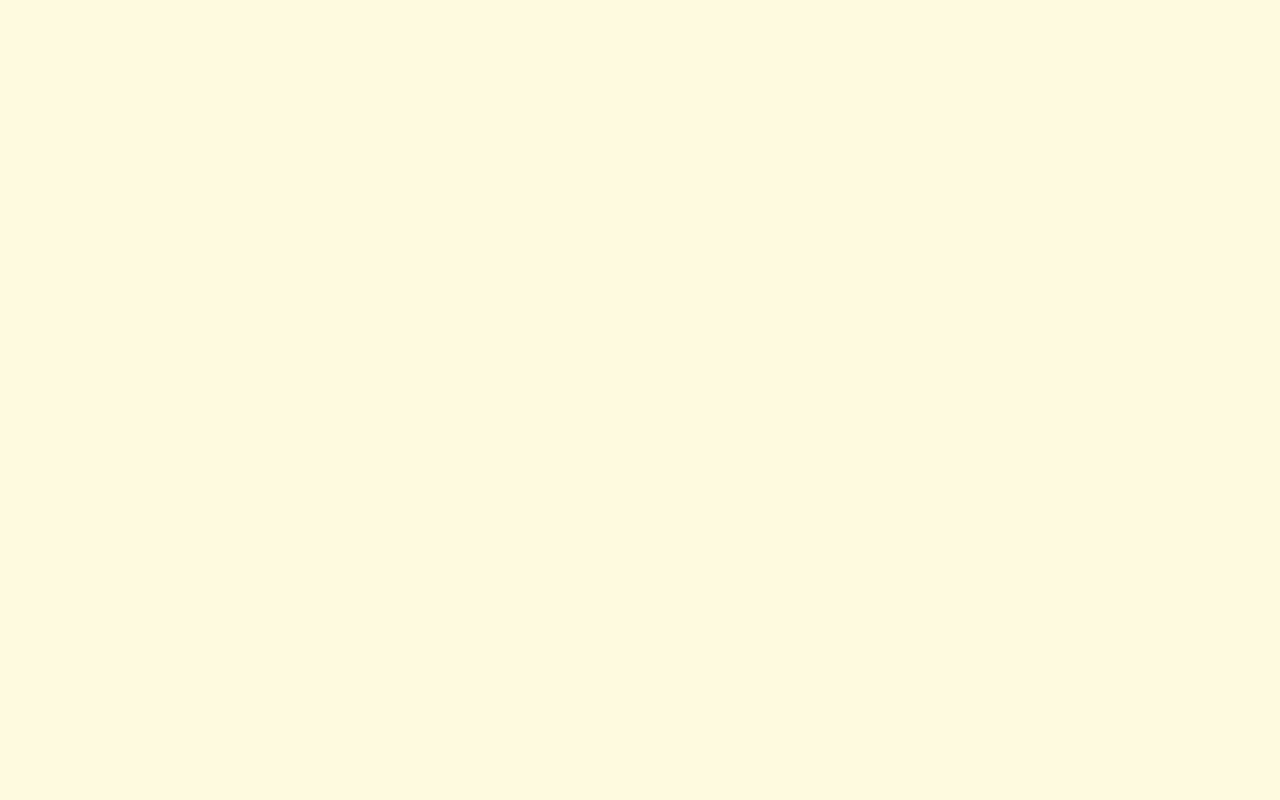
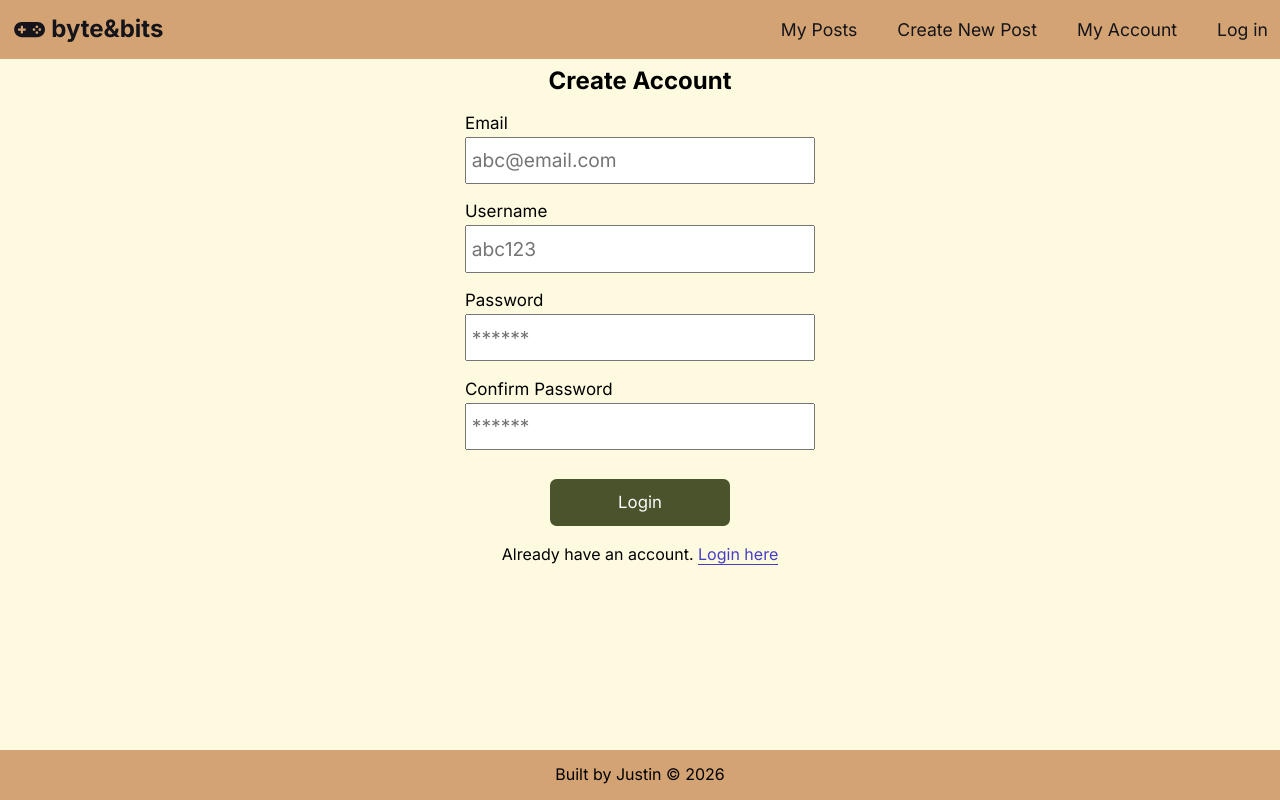
Before and after one commit to justinjones38/retro-game-forum, a React (Vite) app: page /create in a window 1280 px wide. Before the commit this address had no page. Built offline with nearby package versions, Linux system fonts and the light colour scheme.

Commit message:
created createAccount page

```diff
--- a/src/layouts/Layout.module.css
+++ b/src/layouts/Layout.module.css
@@ -7,6 +7,6 @@
 main {
   max-width: 1000px;
   width: 98%;
-  margin: 0 auto;
+  margin: 0 auto 2em;
   padding-top: 4em;
 }
--- a/src/pages/Login.module.css
+++ b/src/pages/account-setup/AccountSetup.module.css
@@ -13,6 +13,10 @@
   padding: 0.5em 0.25em;
   width: 100%;
   margin-bottom: 0.75em;
+}
+
+.input:last-of-type {
+  margin-bottom: 1.5em;
 }
 
 .btn {
@@ -32,3 +36,18 @@
 .btn:focus, .btn:hover {
   background-color: var(--primary-btn-bg-hover-color);
 }
+
+.description {
+  text-align: center;
+}
+
+.description > a {
+  color: var(--link-text-color);
+  transition: 0.3s color 0.3s border-bottom;
+  border-bottom: 1px solid var(--link-text-color);
+}
+
+.description > a:hover, .description > a:focus {
+  color: var(--link-text-hover-color);
+  border-bottom: 1px solid var(--link-text-hover-color);
+}
--- a/src/pages/Login.jsx
+++ b/src/pages/account-setup/Create.jsx
@@ -1,16 +1,17 @@
 import { useState } from "react"
-import styles from "./Login.module.css"
+import styles from "./AccountSetup.module.css"
 import { Link } from "react-router";
 
-export default function Login() {
+export default function Create() {
   const [email, setEmail] = useState("");
+  const [username, setUsername] = useState("");
   const [password, setPassword] = useState("");
+  const [confirmPassword, setConfirmPassword] = useState("");
 
-  console.log("run");
 
   return (
     <section className={styles.container}>
-      <h2 className={styles.title}>Login Page</h2>
+      <h2 className={styles.title}>Create Account</h2>
       <form className={styles.form}>
         <label htmlFor="email" className={styles.label}>Email</label>
         <input
@@ -19,6 +20,16 @@ export default function Login() {
           onChange={(e) => setEmail(e.target.value)}
           id="email"
           placeholder="abc@email.com"
+          className={styles.input}
+        />
+
+        <label htmlFor="username" className={styles.label}>Username</label>
+        <input
+          type="username"
+          value={username}
+          onChange={(e) => setUsername(e.target.value)}
+          id="username"
+          placeholder="abc123"
           className={styles.input}
         />
 
@@ -31,11 +42,21 @@ export default function Login() {
           placeholder="******"
           className={styles.input}
         />
+
+        <label htmlFor="confirmPassword" className={styles.label}>Confirm Password</label>
+        <input
+          type="confirmPassword"
+          value={confirmPassword}
+          onChange={(e) => setConfirmPassword(e.target.value)}
+          id="confirmPassword"
+          placeholder="******"
+          className={styles.input}
+        />
         <button className={styles.btn}>Login</button>
       </form>
 
       <p className={styles.description}>
-        Don't have an account. <Link to="#">Create new account here</Link>
+        Already have an account. <Link to="/login">Login here</Link>
       </p>
     </section>
   )
--- /dev/null
+++ b/src/pages/account-setup/Login.jsx
@@ -0,0 +1,42 @@
+import { useState } from "react"
+import styles from "./AccountSetup.module.css"
+import { Link } from "react-router";
+
+
+export default function Login() {
+  const [email, setEmail] = useState("");
+  const [password, setPassword] = useState("");
+
+
+  return (
+    <section className={styles.container}>
+      <h2 className={styles.title}>Login</h2>
+      <form className={styles.form}>
+        <label htmlFor="email" className={styles.label}>Email</label>
+        <input
+          type="email"
+          value={email}
+          onChange={(e) => setEmail(e.target.value)}
+          id="email"
+          placeholder="abc@email.com"
+          className={styles.input}
+        />
+
+        <label htmlFor="password" className={styles.label}>Password</label>
+        <input
+          type="password"
+          value={password}
+          onChange={(e) => setPassword(e.target.value)}
+          id="password"
+          placeholder="******"
+          className={styles.input}
+        />
+        <button className={styles.btn}>Login</button>
+      </form>
+
+      <p className={styles.description}>
+        Don't have an account. <Link to="/create">Create new account here</Link>
+      </p>
+    </section>
+  )
+}
--- a/src/routes/AppRouter.jsx
+++ b/src/routes/AppRouter.jsx
@@ -1,6 +1,7 @@
 import {BrowserRouter, Routes, Route} from "react-router";
 import Layout from "../layouts/Layout";
-import Login from "../pages/Login";
+import Login from "../pages/account-setup/Login";
+import Create from "../pages/account-setup/Create";
 
 export default function AppRouter() {
   return (
@@ -8,6 +9,7 @@ export default function AppRouter() {
       <Routes>
         <Route path="/" element={<Layout />}>
           <Route path="login" element={<Login />} />
+          <Route path="create" element={<Create />} />
         </Route>
       </Routes>
     </BrowserRouter>
--- a/src/styles/variables.css
+++ b/src/styles/variables.css
@@ -7,6 +7,8 @@
   --primary-text-color: #14141A;
   --primary-text-hover-color: #14141a95;
   --menu-btn-hover-color: #fff;
+  --link-text-color: #453FC6;
+  --link-text-hover-color: #20206F;
 
   /* Button Colors */
   --primary-btn-bg-color: #4B532D;
```
